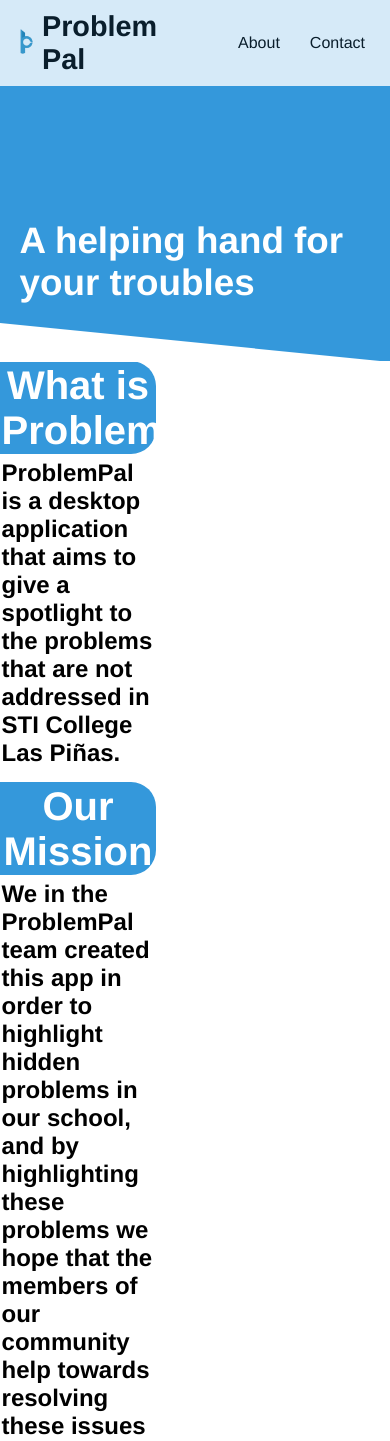
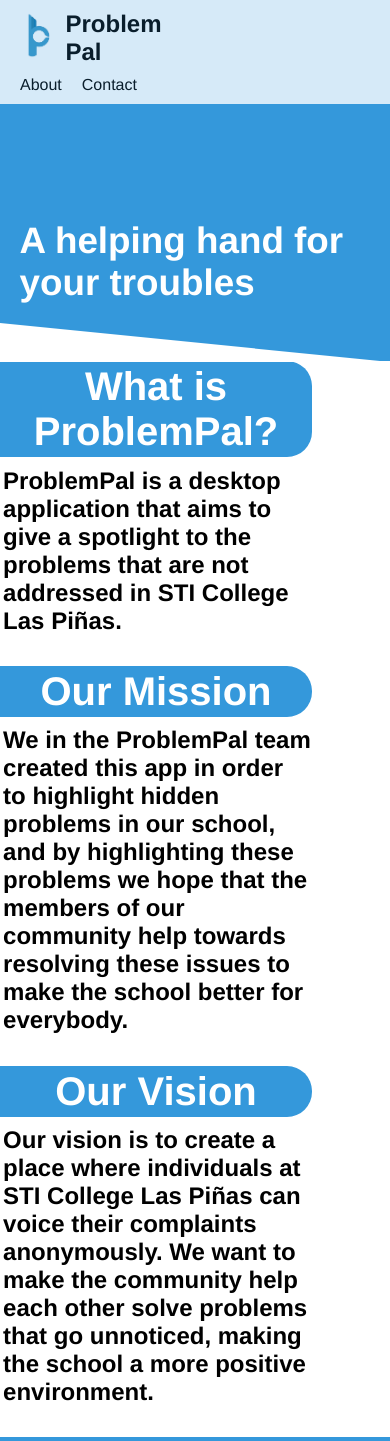
Before and after one commit to 2DPP/2DPP.github.io, a PHP site: page / in a window 390 px wide. Shown: the top 1441 px of the page. Run offline with PHP 8.4, Linux system fonts and the light colour scheme.

Commit message:
Update style.css

```diff
--- a/iLS/Styles/style.css
+++ b/iLS/Styles/style.css
@@ -10,7 +10,6 @@
 html {
     height: 100%;
     width: 100%;
-    scroll-behavior: smooth;
 }
 
 /* Body styling */
@@ -43,7 +42,6 @@ body {
 
 h1 {
     margin: 0;
-
     font-size: 180%;
 
 }
@@ -240,3 +238,30 @@ input:hover,
 textarea:hover {
     background-color: #bcd0fd;
 }
+
+/* Media Query for smaller screens */
+@media only screen and (max-width: 768px) {
+    #header {
+        flex-direction: column;
+        align-items: flex-start;
+    }
+    .logo-container {
+        margin-bottom: 10px;
+    }
+    h1 {
+        font-size: 150%;
+    }
+    nav {
+        justify-content: center;
+    }
+    nav li {
+        margin: 0 10px;
+    }
+    .content {
+        flex-direction: column;
+    }
+    .left-content,
+    .right-content {
+        width: 100%;
+    }
+}
```
